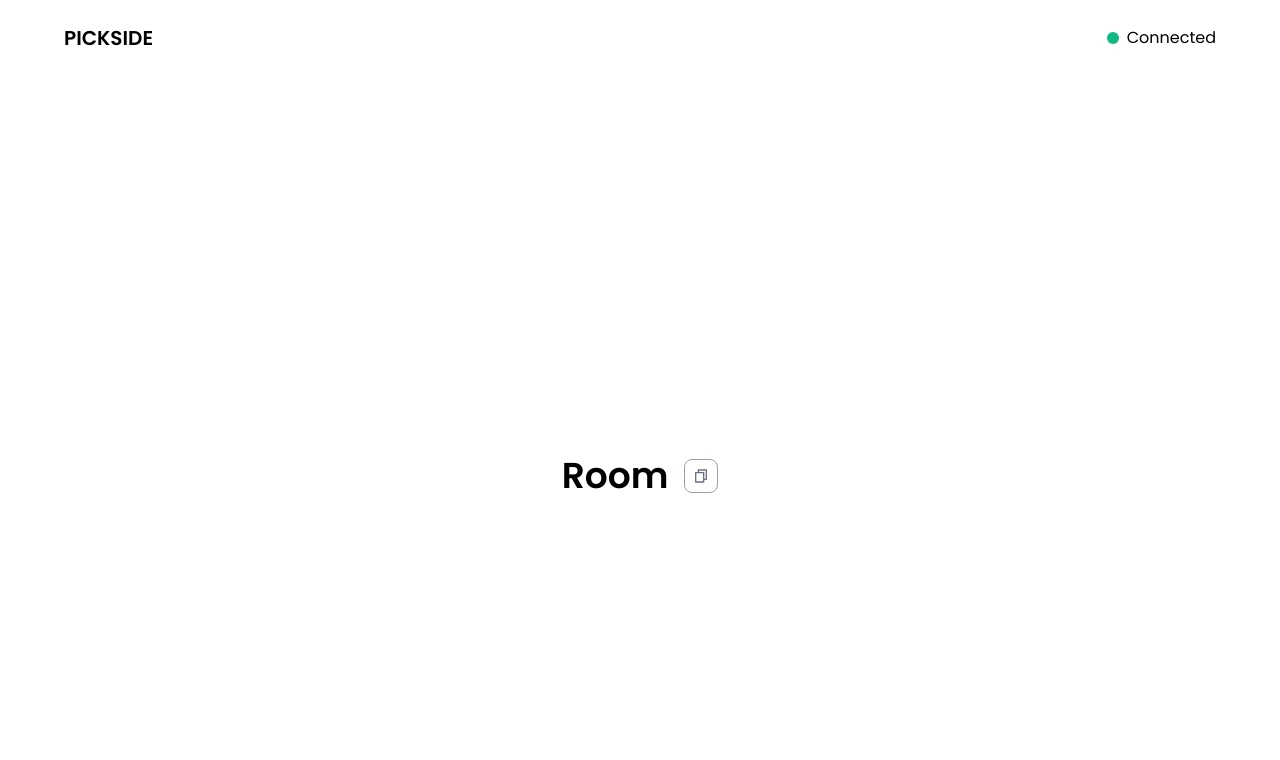
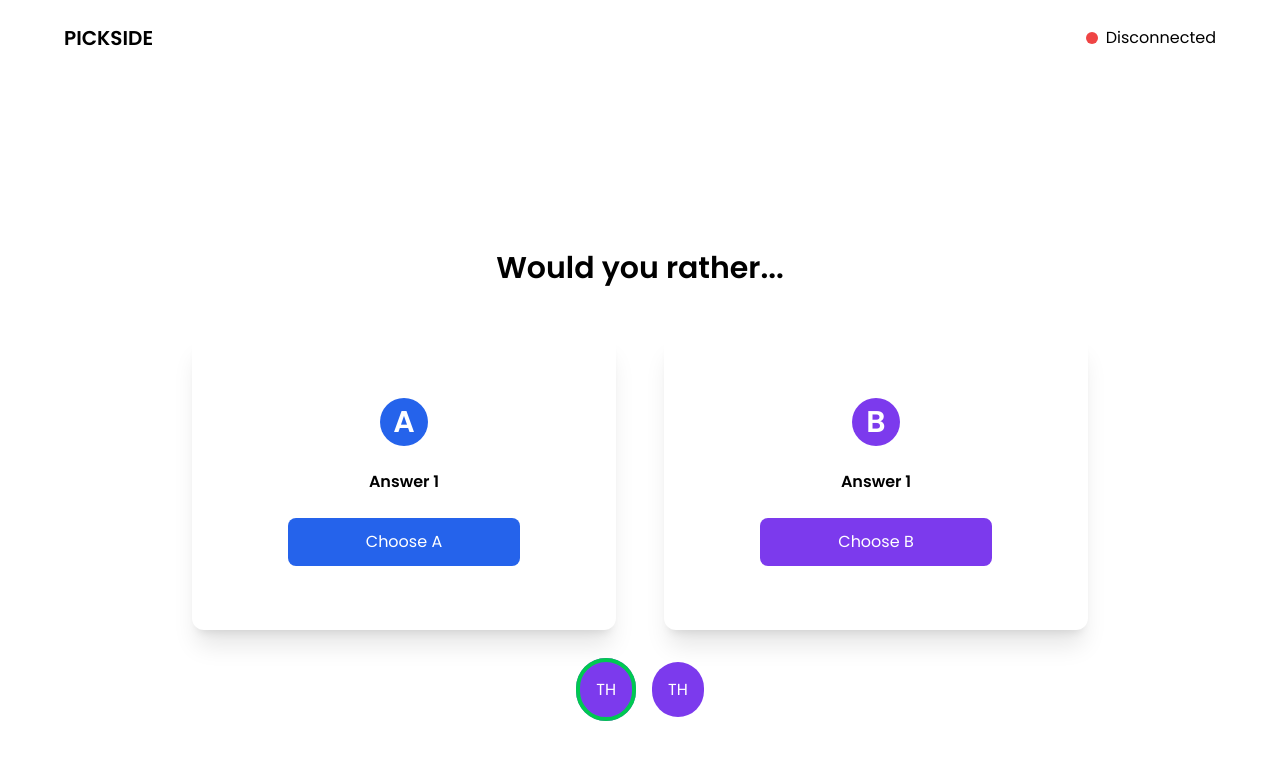
Before and after one commit to GP2-PICKSIDE/GP_PHASE2_PICKSIDE, a React (Vite) app in the folder client/: page /room in a window 1280 px wide. Shown: the top 760 px of the page. Built offline with nearby package versions, Linux system fonts and the light colour scheme; no server answers.

Commit message:
feat: in round page

```diff
--- a/client/src/components/NavBar.jsx
+++ b/client/src/components/NavBar.jsx
@@ -1,6 +1,9 @@
 import { Link } from "react-router";
+import useSocketStore from "../stores/socketStore";
 
-const NavBar = ({ isConnecting, isConnected, isError }) => {
+const NavBar = ({ isConnecting, isConnected }) => {
+  const { socketState } = useSocketStore();
+
   return (
     <nav className="flex justify-between px-8 md:px-16 py-6 items-center">
       <Link to="/" className="font-semibold text-xl">
@@ -9,23 +12,23 @@ const NavBar = ({ isConnecting, isConnected, isError }) => {
 
       <div className="flex gap-2 items-center">
         <span
-          className={`w-3 h-3 bg-success ${
+          className={`w-3 h-3 ${
             isConnecting
               ? "bg-gray-300"
+              : !socketState || !socketState.connected
+              ? "bg-error"
               : isConnected
               ? "bg-success"
-              : isError
-              ? "bg-error"
-              : "bg-error"
+              : "bg-gray-300"
           } rounded-full`}
         ></span>
         <p>
           {isConnecting
             ? "Connecting..."
+            : !socketState || !socketState.connected
+            ? "Disconnected"
             : isConnected
             ? "Connected"
-            : isError
-            ? "Disconnected"
             : "Disconnected"}
         </p>
       </div>
--- /dev/null
+++ b/client/src/components/room/Reveal.jsx
@@ -0,0 +1,9 @@
+const Reveal = () => {
+  return (
+    <>
+      <></>
+    </>
+  );
+};
+
+export default Reveal;
--- /dev/null
+++ b/client/src/components/room/Summary.jsx
@@ -0,0 +1,9 @@
+const Summary = () => {
+  return (
+    <>
+      <></>
+    </>
+  );
+};
+
+export default Summary;
--- /dev/null
+++ b/client/src/components/room/inRound/AnswerCard.jsx
@@ -0,0 +1,26 @@
+const AnswerCard = ({ choose }) => {
+  return (
+    <div className="w-full bg-white shadow-xl px-16 md:px-24 py-16 flex flex-col gap-8 rounded-xl">
+      <div className="flex flex-col gap-6 items-center">
+        <span
+          className={`${
+            choose === "A" ? "bg-primary" : "bg-secondary"
+          } rounded-full w-12 h-12 text-3xl text-white text-center flex items-center justify-center font-semibold`}
+        >
+          {choose}
+        </span>
+        <p className="text-center font-semibold">Answer 1</p>
+        <button
+          type="button"
+          className={`${
+            choose === "A" ? "bg-primary" : "bg-secondary"
+          } text-white rounded-lg px-8 py-3 w-full`}
+        >
+          Choose {choose}
+        </button>
+      </div>
+    </div>
+  );
+};
+
+export default AnswerCard;
--- /dev/null
+++ b/client/src/components/room/inRound/InRound.jsx
@@ -0,0 +1,34 @@
+import { initials } from "../../../utils/initialsName";
+import AnswerCard from "./AnswerCard";
+
+const InRound = () => {
+  return (
+    <>
+      <h1 className="text-2xl md:text-3xl font-semibold text-center">
+        Would you rather...
+      </h1>
+
+      <div className="grid grid-cols-1 md:grid-cols-2 gap-12 w-full lg:px-32">
+        <AnswerCard choose="A" />
+        <AnswerCard choose="B" />
+      </div>
+
+      {/* PlayerAvatar -> initials */}
+      <div className="flex gap-4 flex-wrap">
+        {/* use case voted */}
+        <div>
+          <span className="bg-secondary rounded-full text-white p-4 border-4 border-green-500">
+            {initials("tes halo")}
+          </span>
+        </div>
+        <div>
+          <span className="bg-secondary rounded-full text-white p-4">
+            {initials("tes halo")}
+          </span>
+        </div>
+      </div>
+    </>
+  );
+};
+
+export default InRound;
--- a/client/src/components/room/lobby/Lobby.jsx
+++ b/client/src/components/room/lobby/Lobby.jsx
@@ -1,13 +1,34 @@
 import HostSettingCard from "./HostSettingCard";
 import PlayersCard from "./PlayersCard";
 
-const Lobby = () => {
+const Lobby = ({ code, roomName }) => {
   return (
-    <div className="grid grid-cols-1 md:grid-cols-2 gap-12">
-      <PlayersCard />
+    <>
+      <div className="text-center flex gap-4 items-center">
+        <h1 className="text-3xl md:text-4xl font-semibold">Room {roomName}</h1>
+        <button
+          type="button"
+          title="Copy room code"
+          onClick={() => navigator.clipboard.writeText(code)}
+          className="text-gray-500 border border-gray-400 p-2 rounded-lg flex gap-2 items-center cursor-pointer hover:bg-gray-300/50"
+        >
+          <svg
+            className="w-4 h-4"
+            xmlns="http://www.w3.org/2000/svg"
+            viewBox="0 0 24 24"
+            fill="currentColor"
+          >
+            <path fill="none" d="M0 0h24v24H0z"></path>
+            <path d="M6.9998 6V3C6.9998 2.44772 7.44752 2 7.9998 2H19.9998C20.5521 2 20.9998 2.44772 20.9998 3V17C20.9998 17.5523 20.5521 18 19.9998 18H16.9998V20.9991C16.9998 21.5519 16.5499 22 15.993 22H4.00666C3.45059 22 3 21.5554 3 20.9991L3.0026 7.00087C3.0027 6.44811 3.45264 6 4.00942 6H6.9998ZM5.00242 8L5.00019 20H14.9998V8H5.00242ZM8.9998 6H16.9998V16H18.9998V4H8.9998V6Z"></path>
+          </svg>
+        </button>
+      </div>
+      <div className="grid grid-cols-1 md:grid-cols-2 gap-12">
+        <PlayersCard />
 
-      <HostSettingCard />
-    </div>
+        <HostSettingCard />
+      </div>
+    </>
   );
 };
 
--- a/client/src/layouts/RootLayout.jsx
+++ b/client/src/layouts/RootLayout.jsx
@@ -12,7 +12,6 @@ const RootLayout = () => {
     mutate,
     isPending: isConnecting,
     isSuccess: isConnected,
-    isError,
   } = useMutation({
     mutationKey: ["connect"],
     mutationFn: internalSocketConnect,
@@ -26,11 +25,7 @@ const RootLayout = () => {
 
   return (
     <>
-      <NavBar
-        isConnecting={isConnecting}
-        isConnected={isConnected}
-        isError={isError}
-      />
+      <NavBar isConnecting={isConnecting} isConnected={isConnected} />
       <Outlet />
     </>
   );
--- a/client/src/stores/gameStore.js
+++ b/client/src/stores/gameStore.js
@@ -13,7 +13,7 @@ const useGameStore = create(
 
     settings: { theme: "funny", lang: "id", rounds: 5 },
 
-    gameState: "idle",
+    gameState: "in_round",
     players: [],
     roundIndex: 0,
     totalRounds: 0,
--- a/client/src/stores/socketStore.js
+++ b/client/src/stores/socketStore.js
@@ -24,7 +24,10 @@ const useSocketStore = create(
           roundIndex: room.roundIndex,
           deadline: room.deadline,
           question: room.question,
-          isHost: room.hostId ? room.hostId === socketInitializer.id : state.isHost,
+          isHost: room.hostId
+            ? room.hostId === socketInitializer.id
+            : state.isHost,
+          me: socketInitializer.id,
         }));
 
         console.log(`Room with code ${useGameStore.getState().code} created`);
--- a/client/src/views/RoomPage.jsx
+++ b/client/src/views/RoomPage.jsx
@@ -1,35 +1,21 @@
-import HostSettingCard from "../components/room/lobby/HostSettingCard";
+import InRound from "../components/room/inRound/InRound";
 import Lobby from "../components/room/lobby/Lobby";
-import PlayersCard from "../components/room/lobby/PlayersCard";
+import Reveal from "../components/room/Reveal";
+import Summary from "../components/room/Summary";
 import useGameStore from "../stores/gameStore";
 
 const RoomPage = () => {
   const { roomName, code, gameState } = useGameStore();
+  console.log(gameState);
 
   return (
     <div className="px-8 md:px-16 py-6 flex flex-col gap-12 justify-center items-center min-h-screen">
-      <div className="text-center flex gap-4 items-center">
-        <h1 className="text-3xl md:text-4xl font-semibold">Room {roomName}</h1>
-        <button
-          type="button"
-          title="Copy room code"
-          onClick={() => navigator.clipboard.writeText(code)}
-          className="text-gray-500 border border-gray-400 p-2 rounded-lg flex gap-2 items-center cursor-pointer hover:bg-gray-300/50"
-        >
-          <svg
-            className="w-4 h-4"
-            xmlns="http://www.w3.org/2000/svg"
-            viewBox="0 0 24 24"
-            fill="currentColor"
-          >
-            <path fill="none" d="M0 0h24v24H0z"></path>
-            <path d="M6.9998 6V3C6.9998 2.44772 7.44752 2 7.9998 2H19.9998C20.5521 2 20.9998 2.44772 20.9998 3V17C20.9998 17.5523 20.5521 18 19.9998 18H16.9998V20.9991C16.9998 21.5519 16.5499 22 15.993 22H4.00666C3.45059 22 3 21.5554 3 20.9991L3.0026 7.00087C3.0027 6.44811 3.45264 6 4.00942 6H6.9998ZM5.00242 8L5.00019 20H14.9998V8H5.00242ZM8.9998 6H16.9998V16H18.9998V4H8.9998V6Z"></path>
-          </svg>
-        </button>
-      </div>
-
+      {gameState === "idle" && <p>Room not found</p>} {/* No room */}
       {/* room = lobby */}
-      {gameState === "lobby" && <Lobby />}
+      {gameState === "lobby" && <Lobby code={code} roomName={roomName} />}
+      {gameState === "in_round" && <InRound />} {/* Round starts*/}
+      {gameState === "reveal" && <Reveal />} {/* Reveal round stats*/}
+      {gameState === "summary" && <Summary />} {/* POST GAME*/}
     </div>
   );
 };
```
